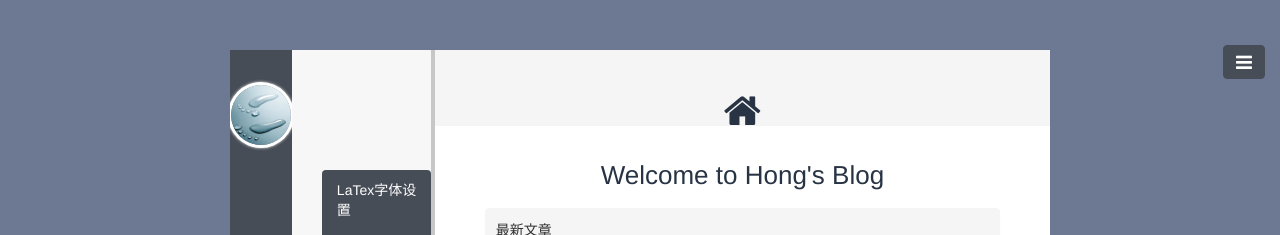
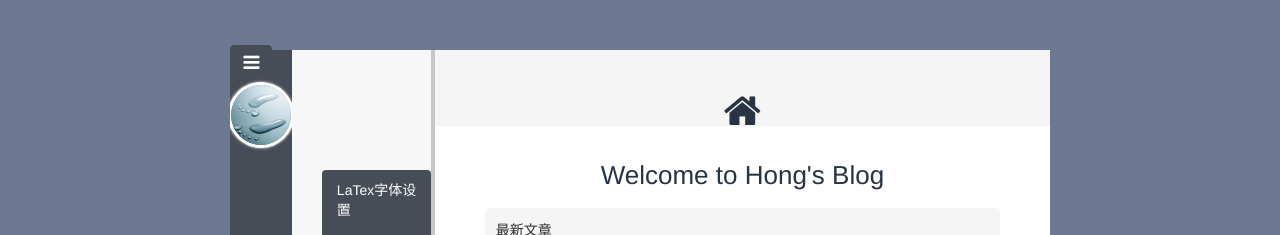
Before and after one commit to polyHong/polyHong.github.io, a Jekyll site: the page built from index.html, in a window 1280 px wide. Shown: the top 235 px of the page. Built offline with Jekyll 4.4.1, drawn with Linux system fonts in a browser that asks for light colours; Markdown is read by kramdown in place of the engine named in the settings; the list of posts is cut into pages by our own code; comment, search, counter and statistics services are not loaded.

Commit message:
udpate nav button

```diff
--- a/_includes/footer.html
+++ b/_includes/footer.html
@@ -1,9 +1,9 @@
-<div style="position:fixed;right:15px;top:87px;">
+<div style="position:fixed;right:auto;top:87px;">
   <button id="content_btn" class="btn btn-primary" style="width:43px; height:34px;">
     <i class="fa fa-lg fa-plus"></i>
   </button>
 </div>
-<div style="position:fixed;right:15px;top:45px;">
+<div style="position:fixed;right:auto;top:45px;">
   <button id="nav_btn" class="btn btn-primary">
     <i class="fa fa-lg fa-navicon"></i>
   </button>
```
